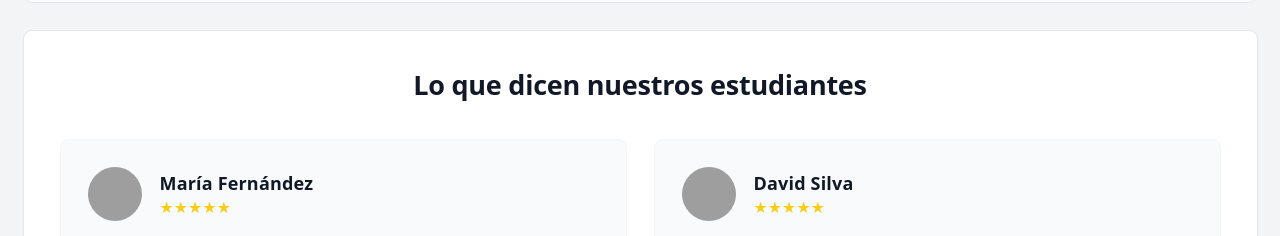
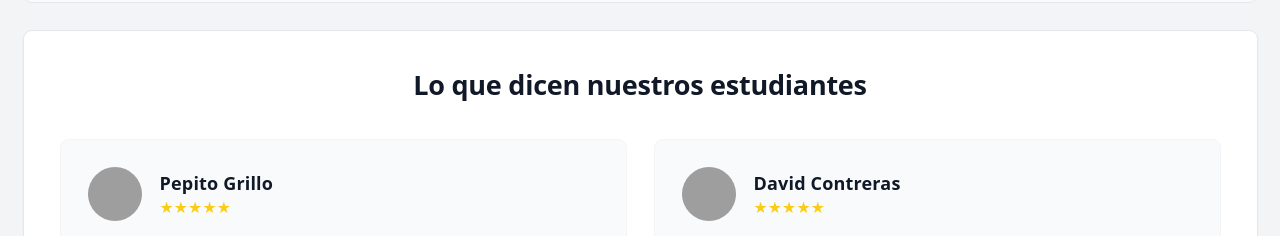
Before and after one commit to 4ndrme/Prueba_1, a website built with Vite: page Prueba/index.html in a window 1280 px wide. Shown: the part 1329-1565 px from the top of the page. Built offline with nearby package versions, Linux system fonts and the light colour scheme; grey boxes are pictures that could not be loaded.

Commit message:
Terminado

```diff
--- a/Prueba/index.html
+++ b/Prueba/index.html
@@ -132,7 +132,7 @@
                     <div class="flex items-center space-x-4 mb-4">
                         <img class="w-12 h-12 rounded-full object-cover" src="https://images.unsplash.com/photo-1438761681033-6461ffad8d80?auto=format&fit=crop&w=150&q=80" alt="Usuario">
                         <div>
-                            <div class="font-bold text-gray-900">María Fernández</div>
+                            <div class="font-bold text-gray-900">Pepito Grillo</div>
                             <div class="text-yellow-400 text-sm">★★★★★</div>
                         </div>
                     </div>
@@ -145,7 +145,7 @@
                     <div class="flex items-center space-x-4 mb-4">
                         <img class="w-12 h-12 rounded-full object-cover" src="https://images.unsplash.com/photo-1500648767791-00dcc994a43e?auto=format&fit=crop&w=150&q=80" alt="Usuario">
                         <div>
-                            <div class="font-bold text-gray-900">David Silva</div>
+                            <div class="font-bold text-gray-900">David Contreras</div>
                             <div class="text-yellow-400 text-sm">★★★★★</div>
                         </div>
                     </div>
```
